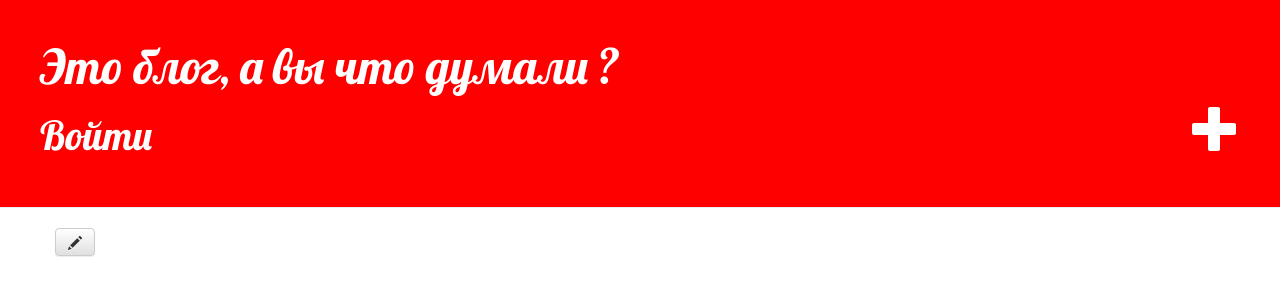
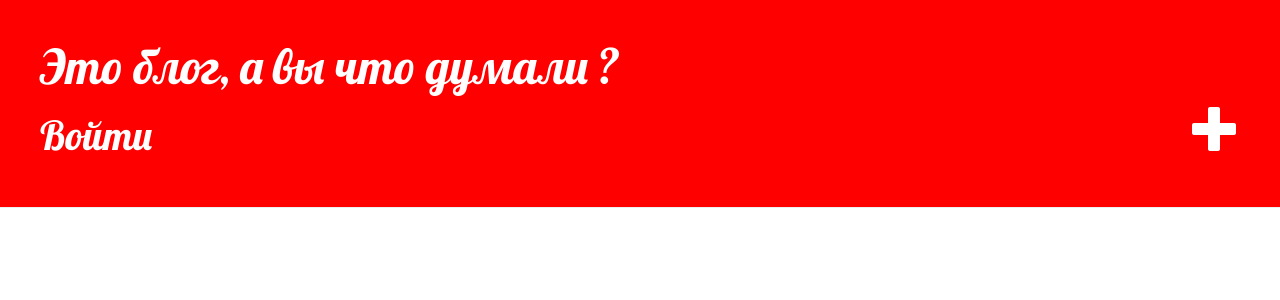
Before and after one commit to ruslanbk11/my-first-blog, a Django app: template blog/templates/blog/post_detail.html in a window 1280 px wide. Shown: the top 300 px of the page. Run offline with Django 3.2, Linux system fonts and the light colour scheme; the template is opened without the code that fills it, so the values that code supplies are empty; the visitor is signed in with stand-in values (Sample User, id 1); some libraries are stand-ins or nearby versions.

Commit message:
Changed the procedure of editing post@

```diff
--- a/blog/templates/blog/post_detail.html
+++ b/blog/templates/blog/post_detail.html
@@ -9,8 +9,8 @@
             </div>
         {% endif %}
         {% if user.is_authenticated %}
-            <a class="btn btn-default" href="{% url 'post_edit' pk=post.pk %}"><span class="glyphicon glyphicon-pencil"></span></a>
             {% if user == post.author %}
+                <a class="btn btn-default" href="{% url 'post_edit' pk=post.pk %}"><span class="glyphicon glyphicon-pencil"></span></a>
                 <a class="btn btn-default" href="{% url 'post_delete' pk=post.pk %}"><span class="glyphicon glyphicon-trash"></span></a>
             {% endif %}
         {% endif %}
```
